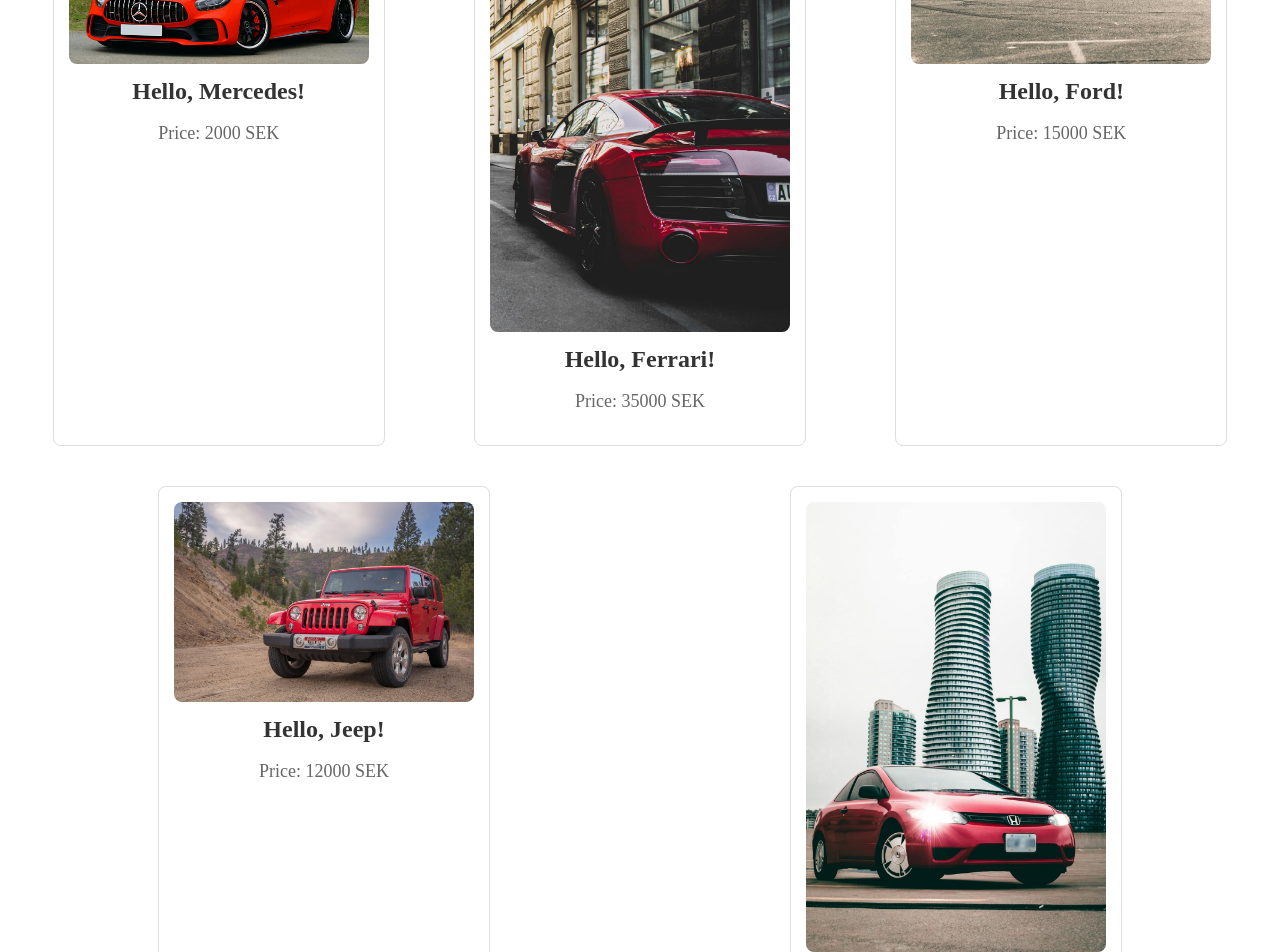
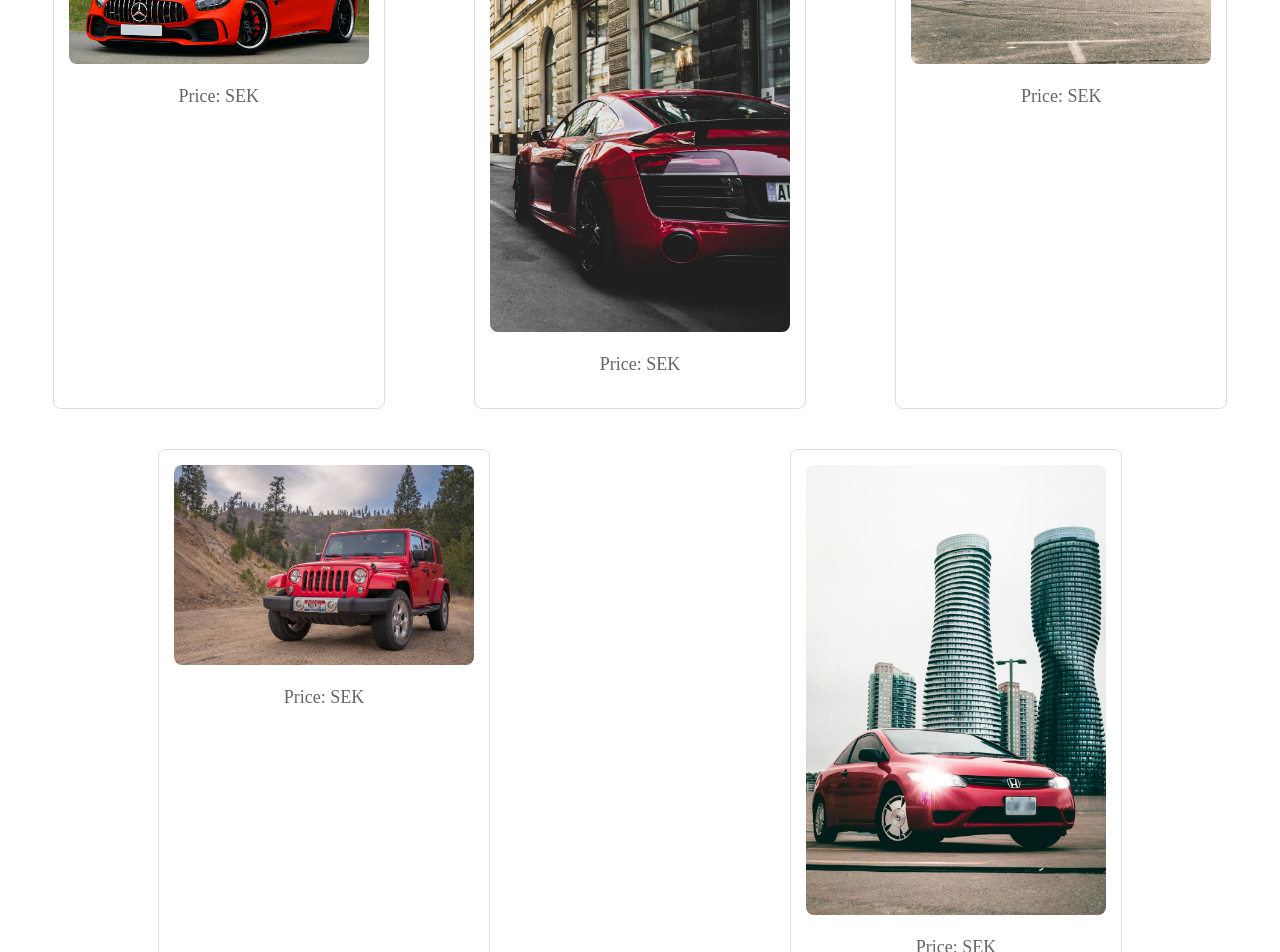
Before and after one commit to yousseforabi/react-1, a React (Vite) app: page / in a window 1280 px wide. Shown: the part 180-1132 px from the top of the page. Built offline with nearby package versions, Linux system fonts and the light colour scheme.

Commit message:
adding props

```diff
--- a/src/components/Car.jsx
+++ b/src/components/Car.jsx
@@ -6,33 +6,33 @@
 import fordCar from '../assets/images/ford.jpeg';
 import "../components/Car.css";
 
-function Car() {
+function Car(props) {
     return (
         <div className="car-showcase">
             <div className="car-item">
                 <img src={mercedesCar} alt="Mercedes" />
-                <h1 className="car-model">Hello, Mercedes!</h1>
-                <p>Price: 2000 SEK</p>
+                <h1 className="car-model">{props.model}</h1>
+                <p>Price: {props.price}SEK</p>
             </div>
             <div className="car-item">
                 <img src={ferrariCar} alt="Ferrari"/>
-                <h1 className="car-model">Hello, Ferrari!</h1>
-                <p>Price: 35000 SEK</p>
+                <h1 className="car-model">{props.model}</h1>
+                <p>Price: {props.price} SEK</p>
             </div>
             <div className="car-item">
                 <img src={fordCar} alt="Ford"/>
-                <h1 className="car-model">Hello, Ford!</h1>
-                <p>Price: 15000 SEK</p>
+                <h1 className="car-model">{props.model}</h1>
+                <p>Price: {props.price} SEK</p>
             </div>
             <div className="car-item">
                 <img src={jeepCar} alt="Jeep"/>
-                <h1 className="car-model">Hello, Jeep!</h1>
-                <p>Price: 12000 SEK</p>
+                <h1 className="car-model">{props.model}</h1>
+                <p>Price: {props.price} SEK</p>
             </div>
             <div className="car-item">
                 <img src={hondaCar} alt="Honda"/>
-                <h1 className="car-model">Hello, Honda!</h1>
-                <p>Price: 18000 SEK</p>
+                <h1 className="car-model">{props.model}</h1>
+                <p>Price: {props.price} SEK</p>
             </div>
         </div>
     );
```
